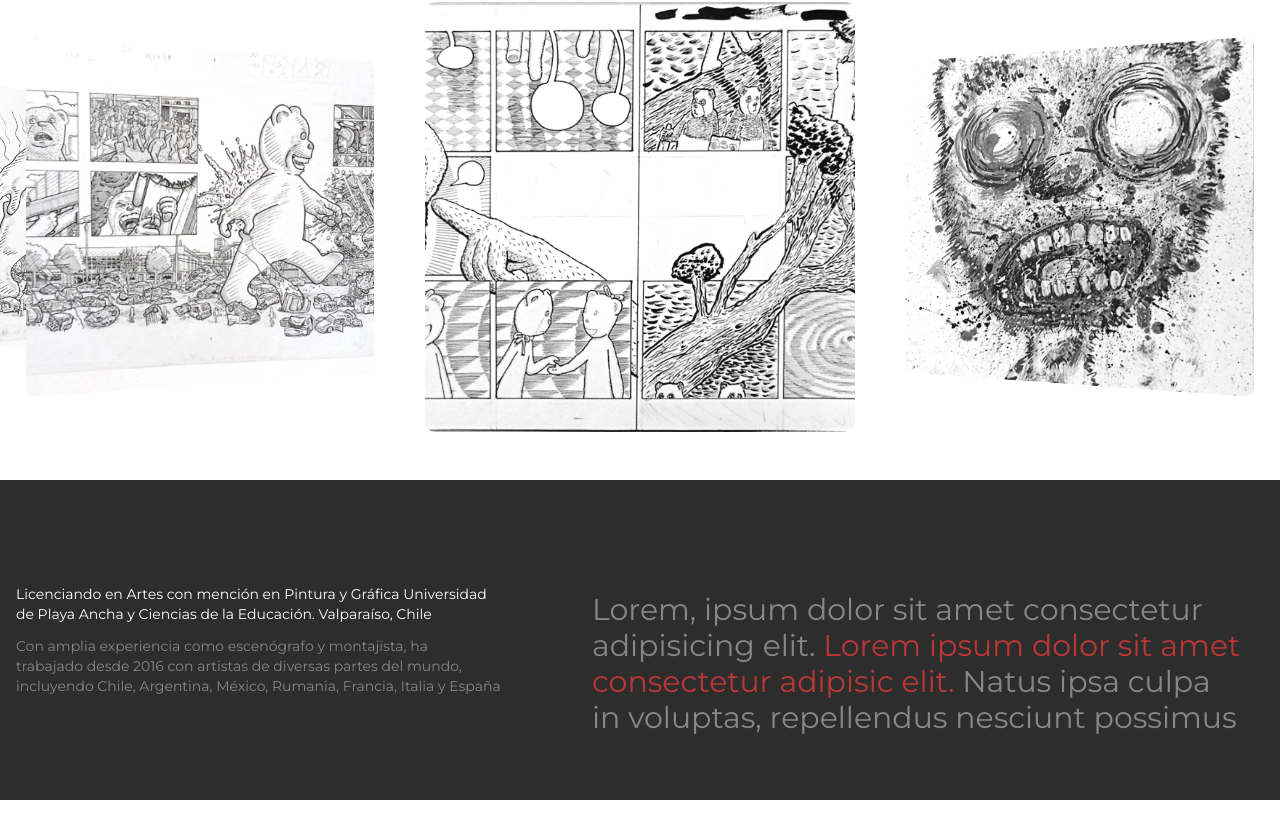
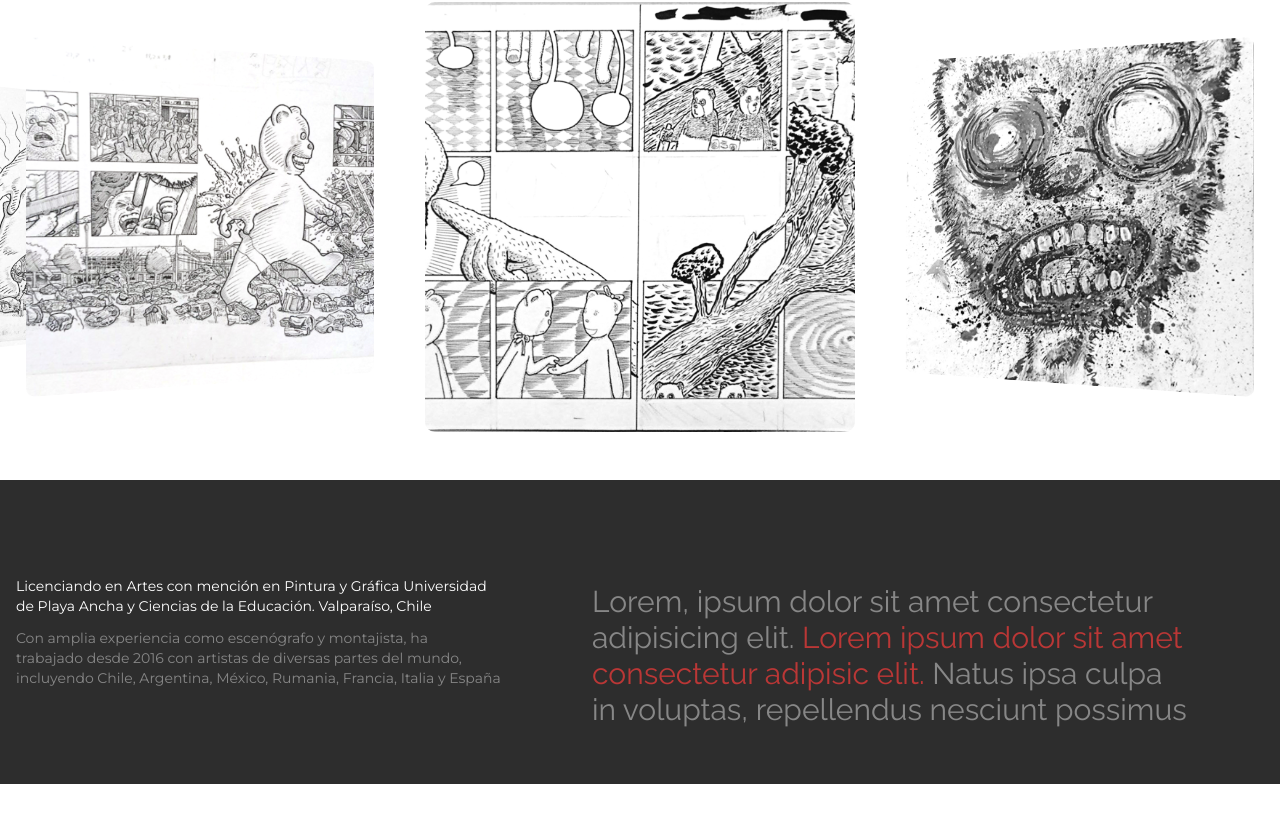
Before and after one commit to Najdorf12/gallery-app, a React (Vite) app: page /BisyLorem in a window 1280 px wide. Shown: the part 206-1044 px from the top of the page. Built offline with nearby package versions, Linux system fonts and the light colour scheme.

Commit message:
add styles

```diff
--- a/src/pages/ArtistDetail.jsx
+++ b/src/pages/ArtistDetail.jsx
@@ -26,7 +26,7 @@ const ArtistDetail = ({ artistsData }) => {
         </div>
       </article>
 
-      <article className="bg-blackCustom pt-6 pb-5 text-balance z-50 relative lg:flex lg:py-16 lg:justify-evenly lg:items-center">
+      <article className="bg-blackCustom pt-6 pb-5 text-balance z-50 relative lg:flex lg:py-14 lg:justify-evenly lg:items-center">
         <div className="px-4 font-text2 font-normal flex flex-col max-w-[700px]">
           <p className="text-whiteCustom text-sm 2xl:text-base">
             Licenciando en Artes con mención en Pintura y Gráfica Universidad de
@@ -39,7 +39,7 @@ const ArtistDetail = ({ artistsData }) => {
           </p>
         </div>
 
-        <div className=" mt-12 pl-3 text-balance font-normal text-grayCustom font-text2 text-3xl max-w-[700px] 2xl:text-4xl ">
+        <div className=" mt-12 pl-3 text-balance font-normal text-grayCustom font-text text-3xl max-w-[700px] xl:text-4xl xl:mt-0">
           <article className="h-full">
             Lorem, ipsum dolor sit amet consectetur adipisicing elit.{" "}
             <span className="text-redCustom">
```
Also changed, not shown: src/pages/Contact.jsx (added).
